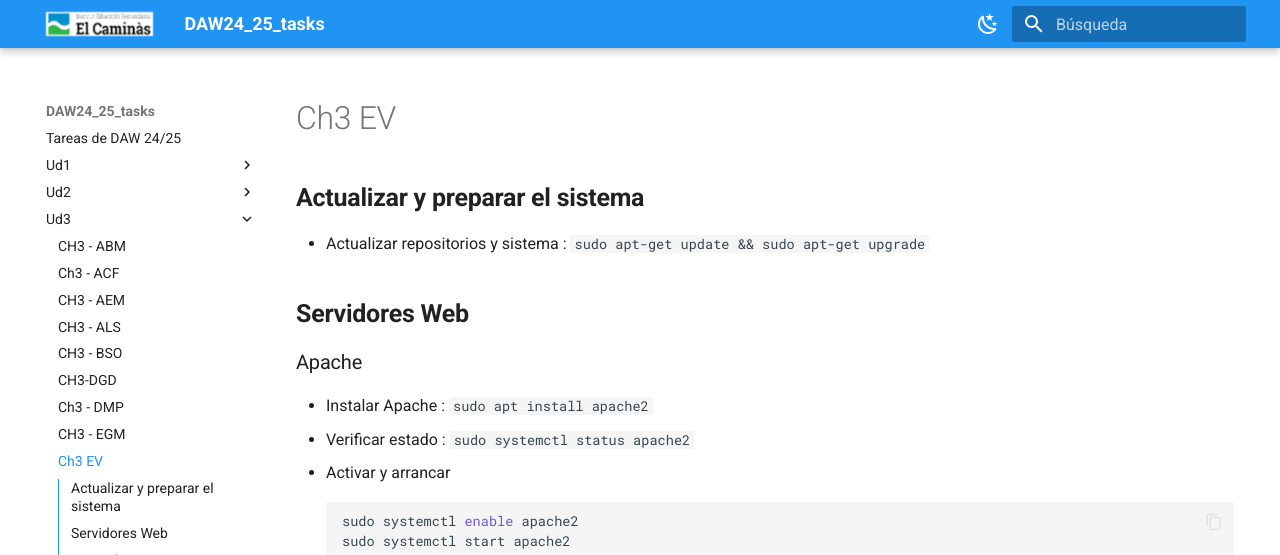
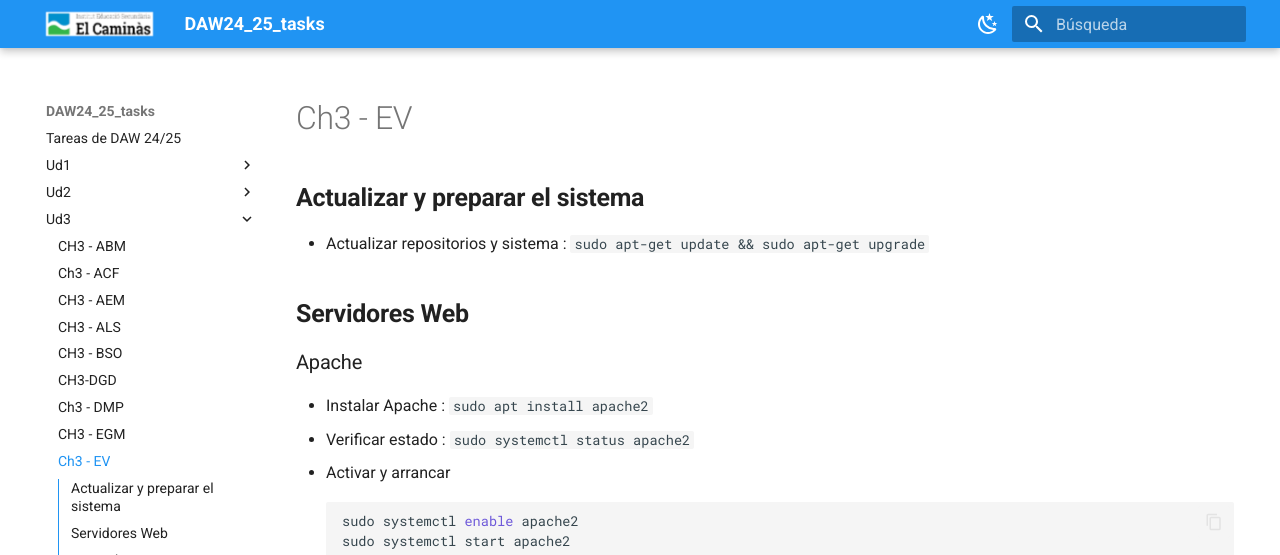
Before and after one commit to jmunozji/DAW24_25_tasks, an MkDocs documentation site: the page built from docs/Ud3/Ch3_EV.md, in a window 1280 px wide and 900 px high. Shown: the top 555 px of the window. Built offline with MkDocs 1.6.1 and Material for MkDocs 9.7.7, drawn with Linux system fonts in a browser that asks for light colours; part of the change alters nothing that is shown.

```diff
--- a/docs/Ud3/Ch3_EV.md
+++ b/docs/Ud3/Ch3_EV.md
@@ -1,3 +1,7 @@
+---
+title: Ch3 - EV
+---
+
 ## **Actualizar y preparar el sistema**
 
 - Actualizar repositorios y sistema
```
